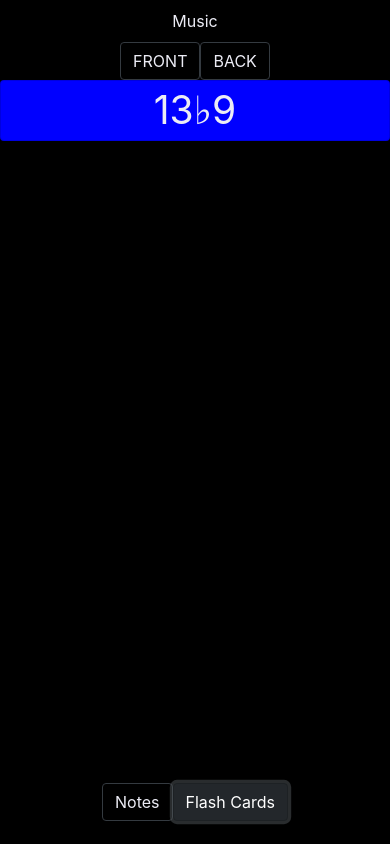
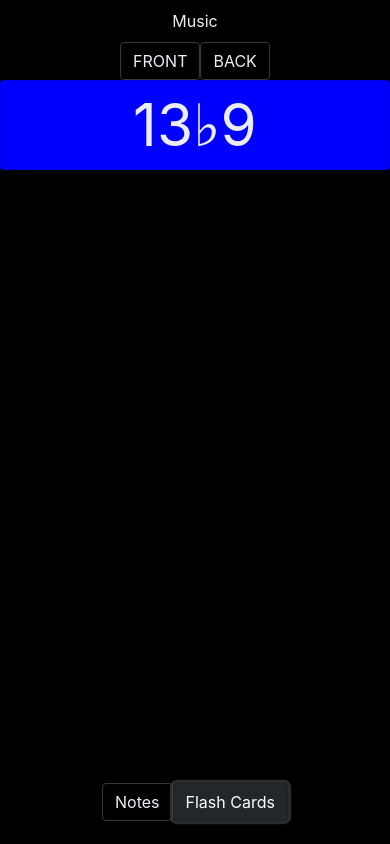
Before and after one commit to golubitsky/music, a React (Create React App) app: page / in a window 390 px wide. Both pictures are taken after a click on the button "Flash Cards". Built offline with nearby package versions, Linux system fonts and the light colour scheme; the HTML template or start-up script is replaced by a standard one.

Commit message:
bigger text for mobile

```diff
--- a/src/screens/FlashCards.css
+++ b/src/screens/FlashCards.css
@@ -13,5 +13,5 @@
 }
 
 .card {
-  font-size: 10vw;
+  font-size: 15vw;
 }
```
